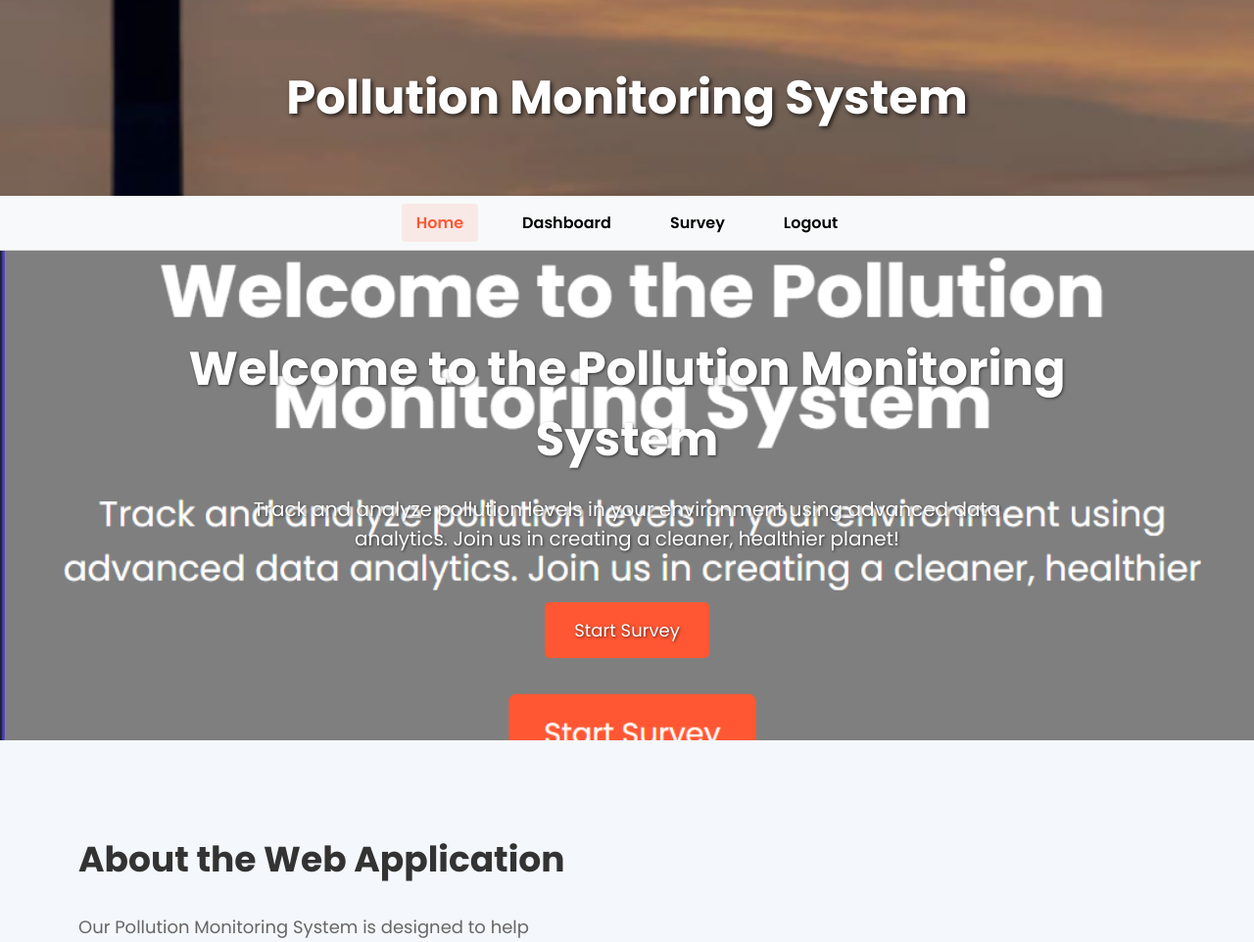
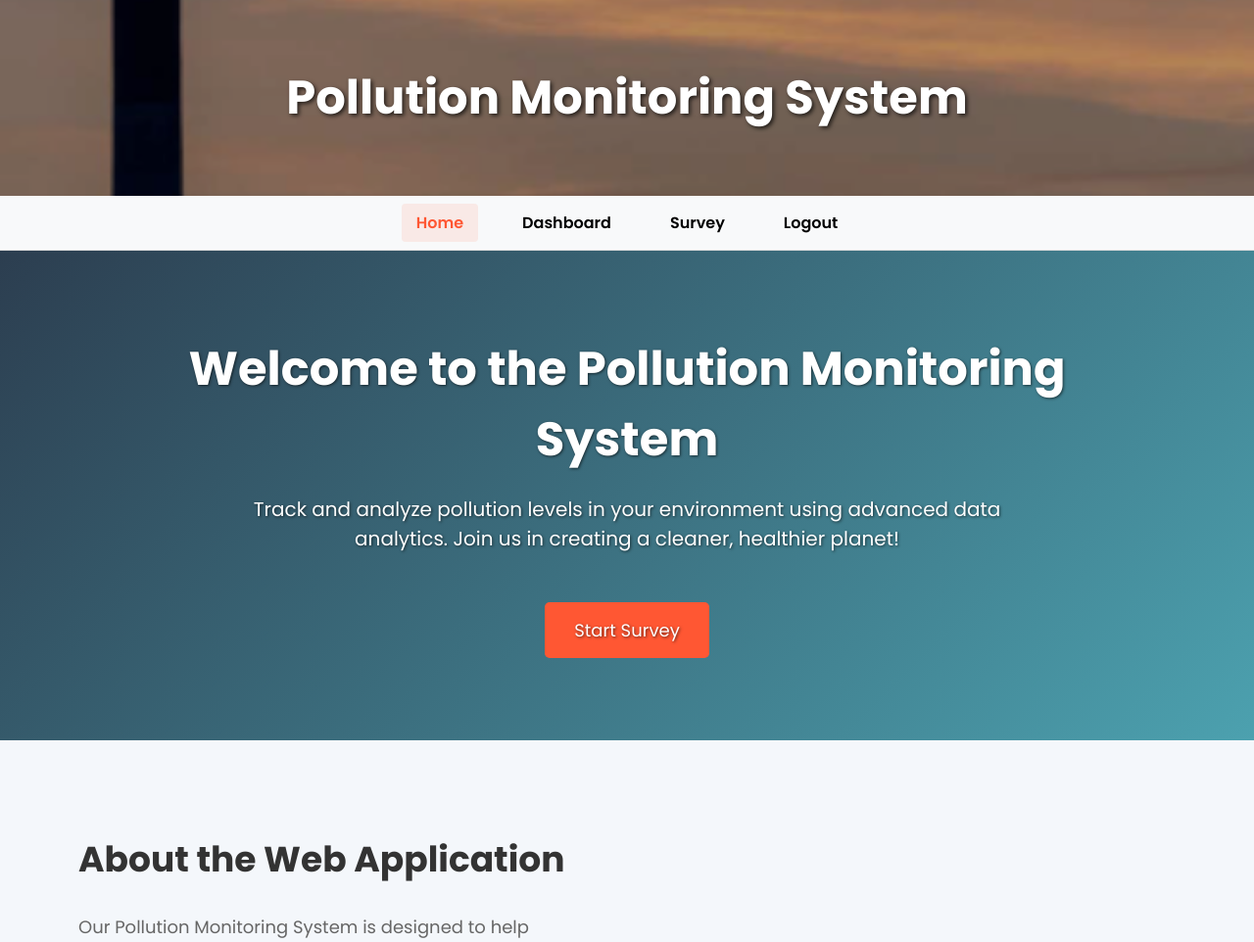
Before and after one commit to smartsubhash/subbu, a Flask app: page / in a window 1280 px wide. Shown: the top 962 px of the page at 98% size. Run offline with Flask 3, Linux system fonts and the light colour scheme; a user stored in the database is signed in; some libraries are stand-ins or nearby versions.

Commit message:
Remove hero image and replace with gradient background in home page.
Replit-Commit-Author: Agent
Replit-Commit-Session-Id: bbfa2aa0-6f1e-46eb-81a8-1cf54e9b1838
Replit-Commit-Screenshot-Url: https://storage.googleapis.com/screenshot-production-us-central1/2bb7efaf-b24b-488d-8773-acb57f90d005/09f22beb-b70d-4f36-b3e5-77827f62253e.jpg

```diff
--- a/templates/home.html
+++ b/templates/home.html
@@ -36,8 +36,8 @@
     {% endif %}
   {% endwith %}
 
-  <!-- Hero Section with Earth Background -->
-  <section class="hero" style="background-image: url('{{ url_for('static', filename='images/subbulu.png') }}'); background-size: cover; background-position: center; height: 500px; display: flex; justify-content: center; align-items: center; text-align: center;">
+  <!-- Hero Section with Gradient Background -->
+  <section class="hero" style="background: linear-gradient(135deg, #2c3e50, #4CA1AF); height: 500px; display: flex; justify-content: center; align-items: center; text-align: center;">
     <div class="content" style="max-width: 80%; color: white; text-shadow: 1px 1px 3px rgba(0,0,0,0.6);">
       <h1 style="font-size: 48px; margin-bottom: 20px;">Welcome to the Pollution Monitoring System</h1>
       <p style="font-size: 20px; margin-bottom: 30px;">Track and analyze pollution levels in your environment using advanced data analytics. Join us in creating a cleaner, healthier planet!</p>
```
Also changed, not shown: static/images/subbulu.png (deleted).
